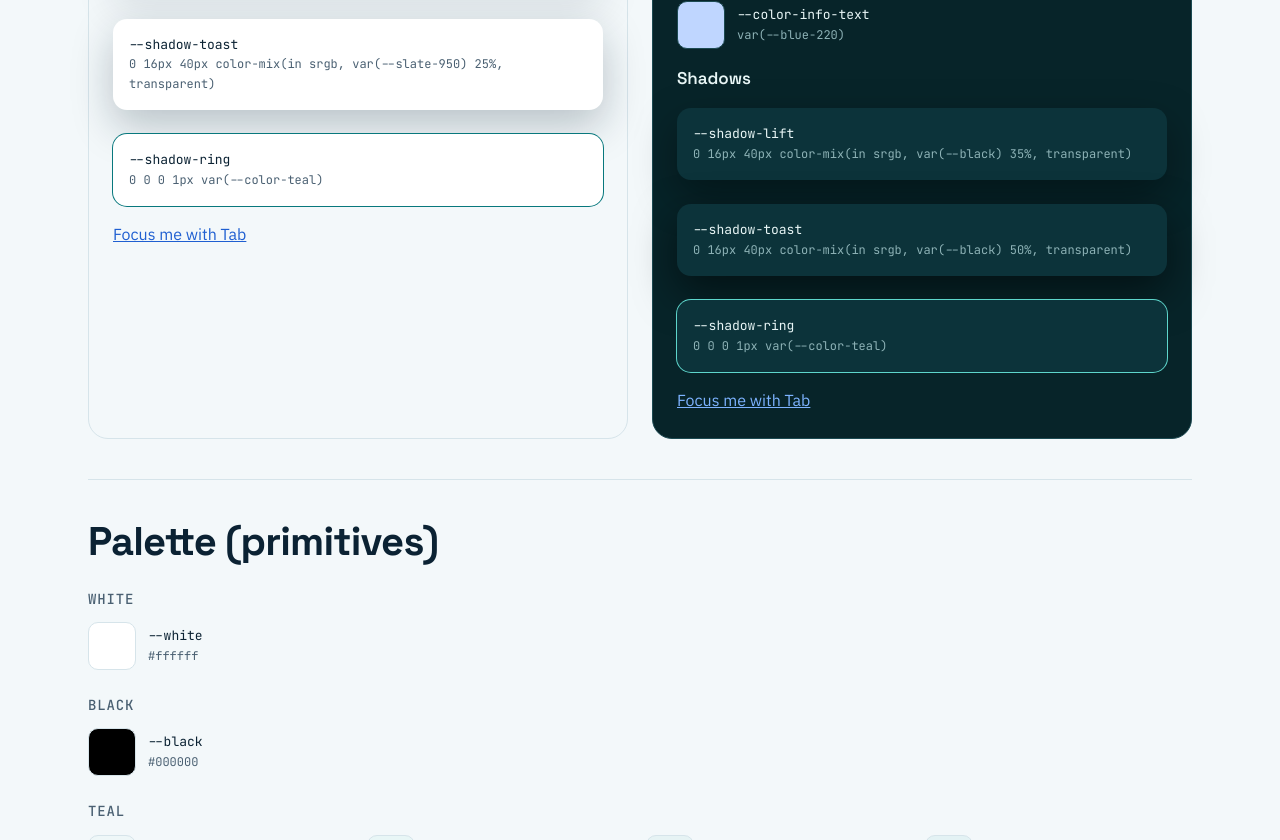
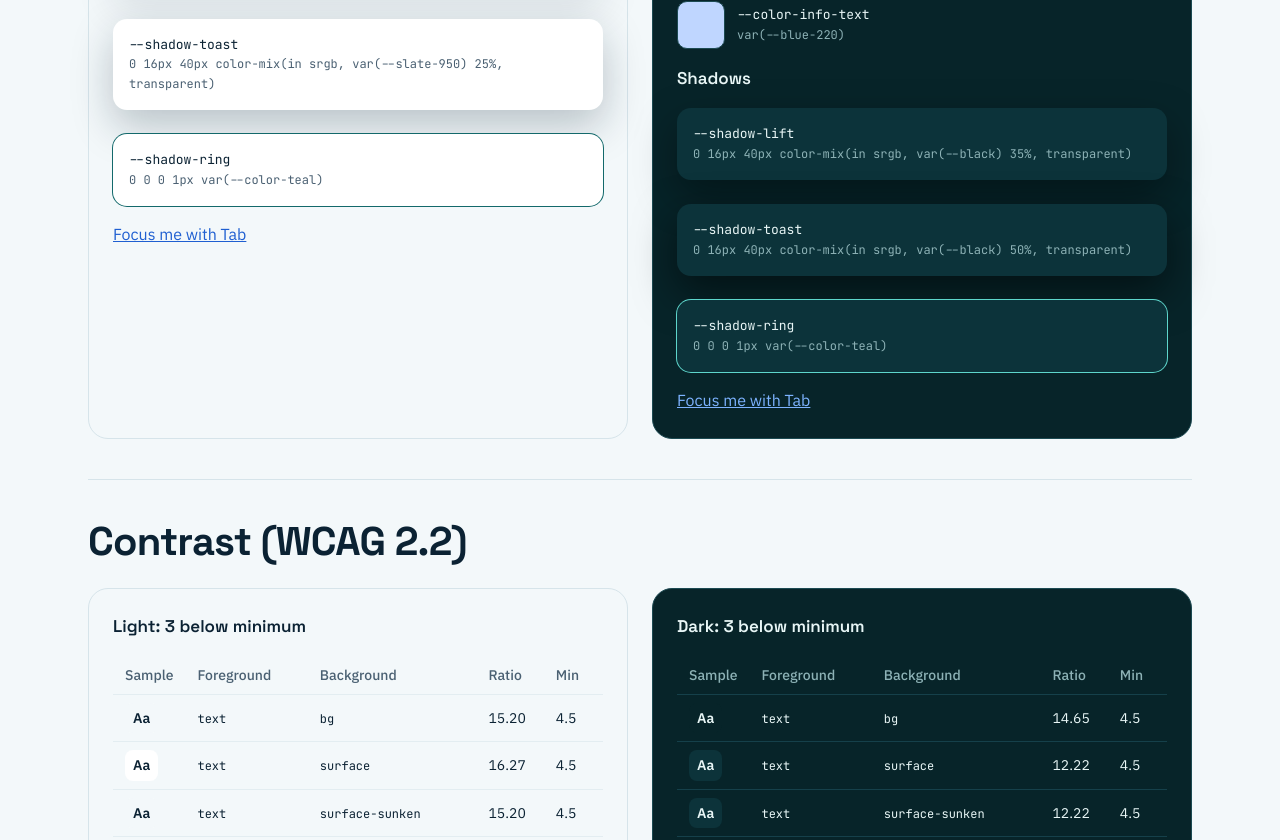
Before and after one commit to IIrka86/cv-website, a Next.js app: page /dev/tokens in a window 1280 px wide. Shown: the part 1960-2800 px from the top of the page. Built offline with nearby package versions, Linux system fonts and the light colour scheme.

Commit message:
fix: T1-8 - check contrast

```diff
--- /dev/null
+++ b/src/app/(dev)/dev/tokens/_components/ContrastTable.module.css
@@ -0,0 +1,71 @@
+.panels {
+  display: grid;
+  grid-template-columns: repeat(
+    auto-fit,
+    minmax(min(100%, calc(var(--space-16) * 8)), 1fr)
+  );
+  gap: var(--space-6);
+}
+
+/* Re-resolve color here: body passes down an already computed light value */
+.panel {
+  display: grid;
+  align-content: start;
+  gap: var(--space-4);
+  min-inline-size: 0;
+  padding: var(--space-6);
+  border-radius: var(--radius-2xl);
+  border: thin solid var(--color-border);
+  color: var(--color-text);
+  background: var(--color-bg);
+}
+
+.title {
+  font-size: var(--text-heading-xs-size);
+  font-weight: var(--text-heading-xs-weight);
+}
+
+.scroll {
+  overflow-x: auto;
+}
+
+.table {
+  inline-size: 100%;
+  border-collapse: collapse;
+  font-size: var(--text-caption-size);
+}
+
+.table th,
+.table td {
+  padding: var(--space-2) var(--space-3);
+  border-block-end: thin solid var(--color-divider);
+  text-align: start;
+  vertical-align: middle;
+}
+
+.table th {
+  color: var(--color-text-muted);
+  font-weight: var(--font-weight-medium);
+}
+
+.table code {
+  font-family: var(--font-mono);
+  font-size: var(--text-mono-xs-size);
+}
+
+.fail td {
+  color: var(--color-error);
+  background: var(--color-error-bg);
+}
+
+.sampleBase {
+  display: inline-block;
+  border-radius: var(--radius-sm);
+}
+
+.sample {
+  display: inline-block;
+  padding: var(--space-1) var(--space-2);
+  border-radius: var(--radius-sm);
+  font-weight: var(--font-weight-semibold);
+}
--- /dev/null
+++ b/src/app/(dev)/dev/tokens/_components/ContrastTable.tsx
@@ -0,0 +1,96 @@
+import type { ContrastResult } from '@/lib/contrast';
+import styles from './ContrastTable.module.css';
+
+function ThemeTable({
+  title,
+  theme,
+  results,
+}: {
+  title: string;
+  theme?: 'dark';
+  results: ContrastResult[];
+}) {
+  const failures = results.filter((result) => !result.passes).length;
+
+  return (
+    <div className={styles.panel} data-theme={theme}>
+      <h3 className={styles.title}>
+        {title}: {failures === 0 ? 'all pass' : `${failures} below minimum`}
+      </h3>
+      <div className={styles.scroll}>
+        <table className={styles.table}>
+          <thead>
+            <tr>
+              <th scope="col">Sample</th>
+              <th scope="col">Foreground</th>
+              <th scope="col">Background</th>
+              <th scope="col">Ratio</th>
+              <th scope="col">Min</th>
+            </tr>
+          </thead>
+          <tbody>
+            {results.map((result) => (
+              <tr
+                key={`${result.fg}/${result.bg}/${result.base}`}
+                className={result.passes ? undefined : styles.fail}
+              >
+                <td>
+                  {/* Base layer shows through translucent backgrounds */}
+                  <span
+                    className={styles.sampleBase}
+                    style={{
+                      background: `var(--color-${result.base ?? 'bg'})`,
+                    }}
+                  >
+                    <span
+                      className={styles.sample}
+                      style={{
+                        color: `var(--color-${result.fg})`,
+                        background: `var(--color-${result.bg})`,
+                      }}
+                    >
+                      Aa
+                    </span>
+                  </span>
+                </td>
+                <td>
+                  <code>{result.fg}</code>
+                </td>
+                <td>
+                  <code>
+                    {result.bg}
+                    {result.base && ` over ${result.base}`}
+                  </code>
+                </td>
+                <td>
+                  {result.ratio.toFixed(2)}
+                  {!result.passes && ' ✕'}
+                </td>
+                <td>
+                  {result.min}
+                  {result.min === 3 && ' (UI)'}
+                </td>
+              </tr>
+            ))}
+          </tbody>
+        </table>
+      </div>
+    </div>
+  );
+}
+
+export function ContrastTable({ results }: { results: ContrastResult[] }) {
+  return (
+    <div className={styles.panels}>
+      <ThemeTable
+        title="Light"
+        results={results.filter((result) => result.theme === 'light')}
+      />
+      <ThemeTable
+        title="Dark"
+        theme="dark"
+        results={results.filter((result) => result.theme === 'dark')}
+      />
+    </div>
+  );
+}
--- a/src/app/(dev)/dev/tokens/page.tsx
+++ b/src/app/(dev)/dev/tokens/page.tsx
@@ -1,6 +1,8 @@
 import type { Metadata } from 'next';
 import { notFound } from 'next/navigation';
+import { checkContrast } from '@/lib/contrast';
 import { getTokens } from '@/lib/tokens';
+import { ContrastTable } from './_components/ContrastTable';
 import {
   byPrefix,
   PaletteView,
@@ -45,6 +47,10 @@ export default async function TokensPage() {
         </div>
       </TokenGroup>
 
+      <TokenGroup title="Contrast (WCAG 2.2)">
+        <ContrastTable results={checkContrast(tokens)} />
+      </TokenGroup>
+
       <TokenGroup title="Palette (primitives)">
         <PaletteView tokens={tokens.palette} />
       </TokenGroup>
--- /dev/null
+++ b/src/lib/contrast.ts
@@ -0,0 +1,151 @@
+import type { Token, TokenSet } from '@/lib/tokens';
+
+type Rgba = { rgb: [number, number, number]; alpha: number };
+
+export type ContrastPair = {
+  fg: string;
+  bg: string;
+  // What a semi-transparent bg is painted over
+  base?: string;
+  // 4.5 for normal text (WCAG 1.4.3), 3 for UI parts (WCAG 1.4.11)
+  min: 4.5 | 3;
+};
+
+export type ContrastResult = ContrastPair & {
+  theme: 'light' | 'dark';
+  ratio: number;
+  passes: boolean;
+};
+
+// Text/background pairs from the design's usage notes
+const text = (fg: string, bg: string, base?: string): ContrastPair => ({
+  fg,
+  bg,
+  base,
+  min: 4.5,
+});
+const ui = (fg: string, bg: string): ContrastPair => ({ fg, bg, min: 3 });
+
+const SURFACES = ['bg', 'surface', 'surface-sunken', 'band-exp', 'band-tint'];
+const DARK_BANDS = [
+  'band-dark',
+  'band-dark-end',
+  'marquee-bg',
+  'contact-start',
+  'contact-mid',
+  'contact-end',
+  'footer-bg',
+];
+
+export const CONTRAST_PAIRS: ContrastPair[] = [
+  ...['text', 'text-secondary', 'text-muted', 'teal', 'error'].flatMap((fg) =>
+    SURFACES.map((bg) => text(fg, bg)),
+  ),
+  text('text-muted', 'row-hover', 'bg'),
+  text('text', 'header', 'bg'),
+  text('accent', 'bg'),
+  text('accent', 'surface'),
+  text('on-accent', 'accent'),
+  text('badge-text', 'badge-bg', 'bg'),
+  text('chip-text', 'chip-bg', 'surface'),
+  text('chip-text', 'chip-bg', 'band-exp'),
+  text('info-text', 'info-bg', 'surface'),
+  text('error', 'error-bg', 'surface'),
+  text('tile-text', 'tile-start'),
+  text('tile-text', 'tile-end'),
+  ...['on-dark', 'on-dark-muted', 'mint'].flatMap((fg) =>
+    DARK_BANDS.map((bg) => text(fg, bg)),
+  ),
+  text('on-mint', 'mint'),
+  ui('focus', 'bg'),
+  ui('focus', 'surface'),
+  ui('focus', 'band-exp'),
+  ui('border-strong', 'bg'),
+  ui('border-strong', 'surface'),
+  ui('on-dark-border', 'band-dark'),
+];
+
+const VAR = /^var\((--[\w-]+)\)$/;
+const MIX = /^color-mix\(in srgb, var\((--[\w-]+)\) (\d+)%, transparent\)$/;
+
+function hexToRgb(hex: string): [number, number, number] {
+  const [r, g, b] = [1, 3, 5].map((i) => parseInt(hex.slice(i, i + 2), 16));
+  return [r ?? 0, g ?? 0, b ?? 0];
+}
+
+// Follows var() chains down to a palette hex; supports the
+// color-mix(<color> N%, transparent) form used for translucent tokens.
+function resolve(
+  value: string,
+  theme: Map<string, string>,
+  palette: Map<string, string>,
+): Rgba {
+  const mix = value.match(MIX);
+  if (mix?.[1] && mix[2]) {
+    return {
+      ...resolve(`var(${mix[1]})`, theme, palette),
+      alpha: +mix[2] / 100,
+    };
+  }
+
+  const name = value.match(VAR)?.[1];
+  const next = name && (palette.get(name) ?? theme.get(name));
+  if (!next) throw new Error(`Cannot resolve color "${value}"`);
+
+  return next.startsWith('#')
+    ? { rgb: hexToRgb(next), alpha: 1 }
+    : resolve(next, theme, palette);
+}
+
+// Alpha-blends a translucent color over an opaque one
+function over(top: Rgba, bottom: Rgba): Rgba {
+  const rgb = top.rgb.map(
+    (c, i) => c * top.alpha + (bottom.rgb[i] ?? 0) * (1 - top.alpha),
+  ) as Rgba['rgb'];
+  return { rgb, alpha: 1 };
+}
+
+// WCAG relative luminance: undo the sRGB gamma curve, then weight
+// channels by how bright each looks to the eye.
+function luminance({ rgb }: Rgba): number {
+  const [r = 0, g = 0, b = 0] = rgb.map((channel) => {
+    const c = channel / 255;
+    return c <= 0.04045 ? c / 12.92 : ((c + 0.055) / 1.055) ** 2.4;
+  });
+  return 0.2126 * r + 0.7152 * g + 0.0722 * b;
+}
+
+function contrastRatio(a: Rgba, b: Rgba): number {
+  const [light, dark] = [luminance(a), luminance(b)].sort((x, y) => y - x);
+  return ((light ?? 0) + 0.05) / ((dark ?? 0) + 0.05);
+}
+
+const toMap = (tokens: Token[]) =>
+  new Map(tokens.map((token) => [token.name, token.value]));
+
+export function checkContrast(tokens: TokenSet): ContrastResult[] {
+  const palette = toMap(tokens.palette);
+  const light = toMap(tokens.semantic.light);
+  // Dark block only overrides; everything else comes from :root
+  const dark = new Map([...light, ...toMap(tokens.semantic.dark)]);
+
+  return (
+    [
+      ['light', light],
+      ['dark', dark],
+    ] as const
+  ).flatMap(([theme, values]) =>
+    CONTRAST_PAIRS.map((pair) => {
+      const color = (name: string) =>
+        resolve(`var(--color-${name})`, values, palette);
+
+      let bg = color(pair.bg);
+      if (bg.alpha < 1) bg = over(bg, color(pair.base ?? 'bg'));
+      let fg = color(pair.fg);
+      if (fg.alpha < 1) fg = over(fg, bg);
+
+      const ratio = contrastRatio(fg, bg);
+      return { ...pair, theme, ratio, passes: ratio >= pair.min };
+    }),
+  );
+}
--- a/src/styles/tokens/semantic.css
+++ b/src/styles/tokens/semantic.css
@@ -24,7 +24,8 @@
   --color-text-muted: var(--slate-650);
 
   /* Accents and focus */
-  --color-teal: var(--teal-600);
+  /* Design had --teal-600: 4.39:1 on --color-band-tint, below 4.5:1 */
+  --color-teal: var(--teal-660);
   --color-accent: var(--blue-610);
   --color-on-accent: var(--white);
   --color-focus: var(--color-accent);
@@ -137,7 +138,8 @@
   --color-marquee-bg: var(--navy-980);
   --color-contact-start: var(--navy-820);
   --color-contact-mid: var(--teal-720);
-  --color-contact-end: var(--teal-660);
+  /* Design had --teal-660: --color-mint text on it was 4.16:1 */
+  --color-contact-end: var(--teal-730);
   --color-footer-bg: var(--navy-990);
 
   /* Text and controls on dark bands */
```
